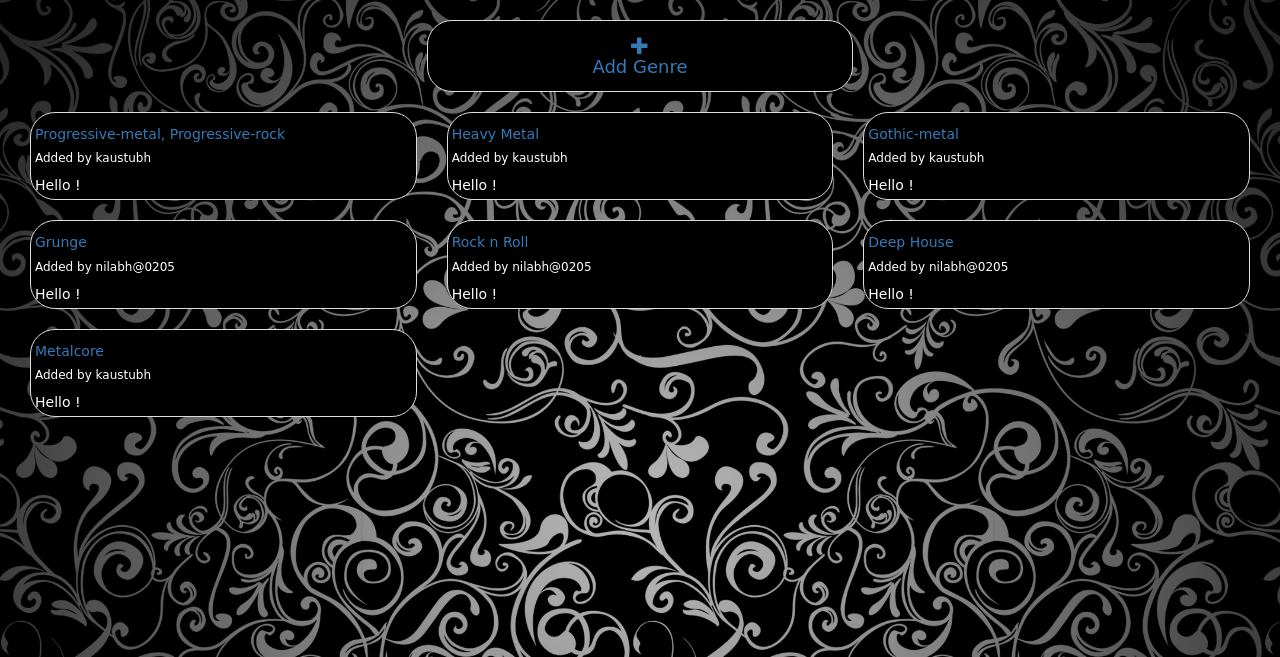
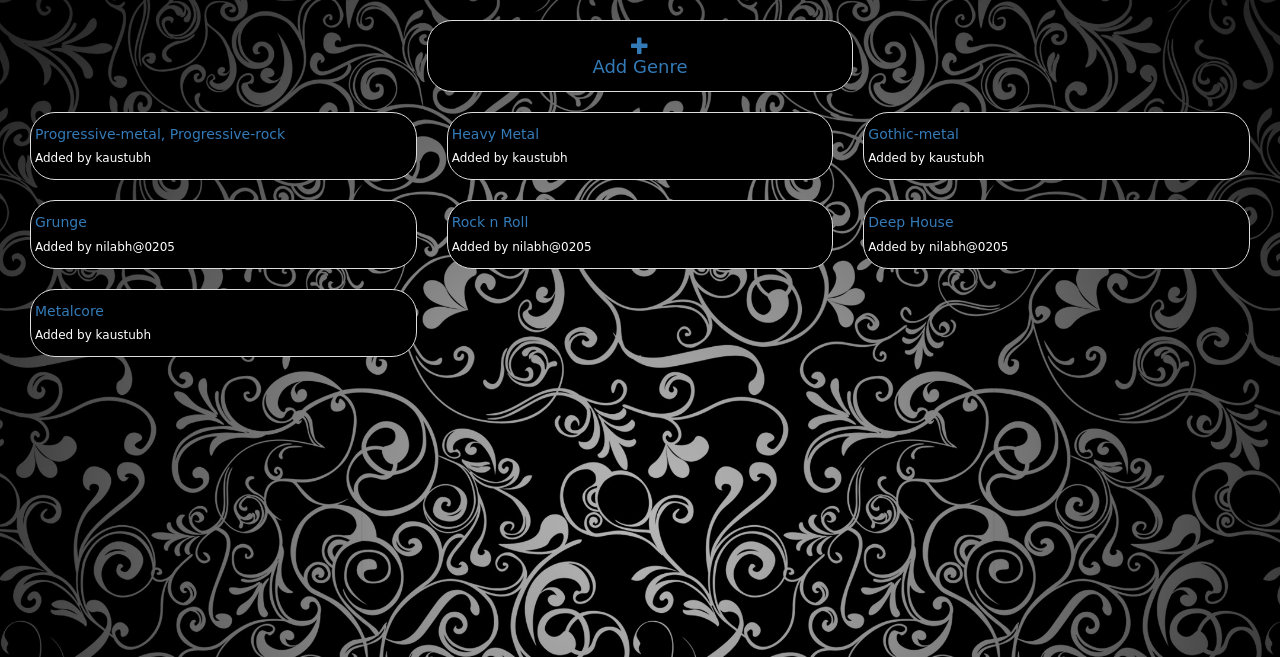
Before and after one commit to kaustubh911/mPandora, a Django app: page /mPandora/genre in a window 1280 px wide. Shown: the part 52-709 px from the top of the page. Run offline with Django 3.2, Linux system fonts and the light colour scheme; data comes from the database, SQL or seed files in the repository; some libraries are stand-ins or nearby versions.

Commit message:
update my app

```diff
--- a/musicApp/templates/musicApp/genre_page.html
+++ b/musicApp/templates/musicApp/genre_page.html
@@ -13,7 +13,6 @@
         <div class="thumbnail" style="background-color: black; color: white; border-radius: 25px;">
             <h5><a href="artist?id={{ i.id }}">{{ i.artist_genre }}</a></h5>
             <h6>Added by {{ i.genre_added_by }}</h6>
-            Hello !
         </div>
         </div>
         {% endfor %}
```
